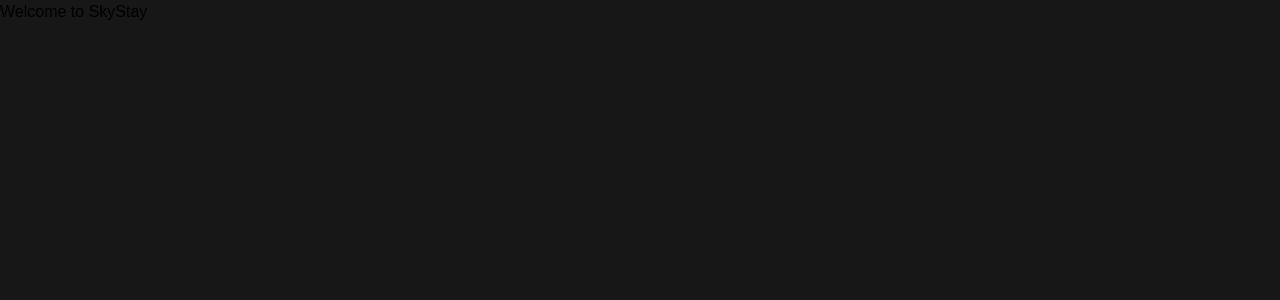
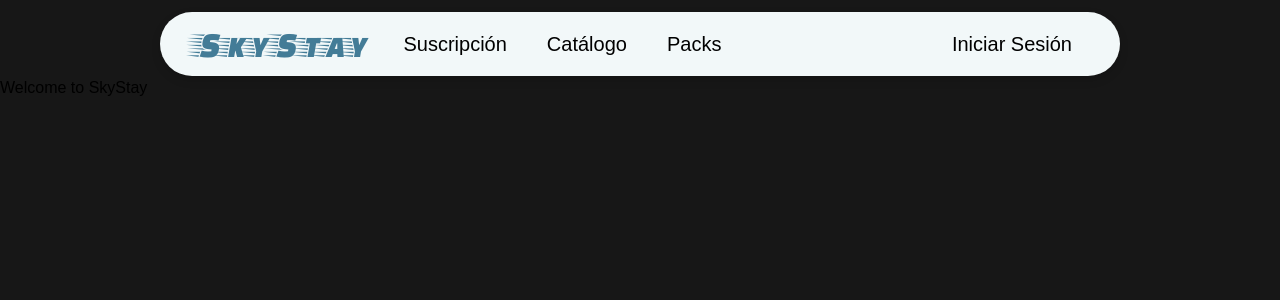
Before and after one commit to Rodrigorjc/SkyStay-Front, a Next.js app: page /en in a window 1280 px wide. Shown: the top 300 px of the page. Built offline with nearby package versions, Linux system fonts and the light colour scheme.

Commit message:
✨ Testeo navbar.

```diff
--- a/src/app/[lang]/page.tsx
+++ b/src/app/[lang]/page.tsx
@@ -1,5 +1,7 @@
 "use client";
 import { useDictionary } from "@context";
+import Navbar from "../components/ui/Navbar";
+
 export default function Home() {
     const { dict } = useDictionary();
 
@@ -8,8 +10,12 @@ export default function Home() {
     }
 
     return (
-        <button>
-            {dict.HOME.WELCOME}
-        </button>
+        <div>
+            <Navbar dict={dict}></Navbar>
+            <button>
+                {dict.HOME.WELCOME}
+            </button>
+        </div>
+
     );
 }
```
